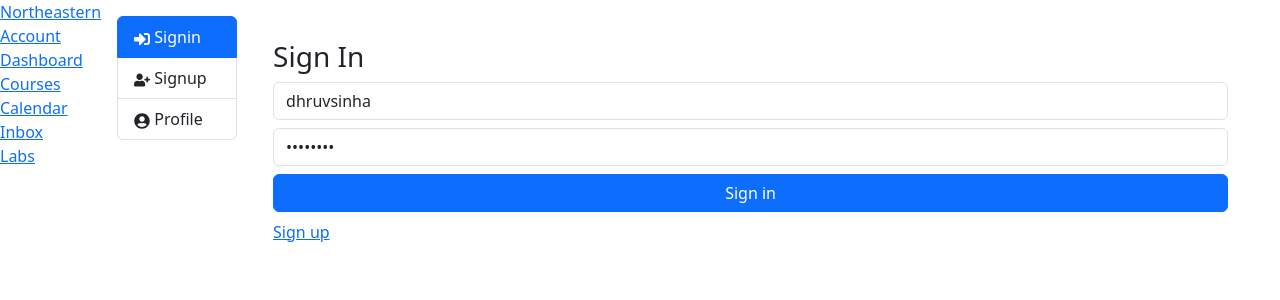
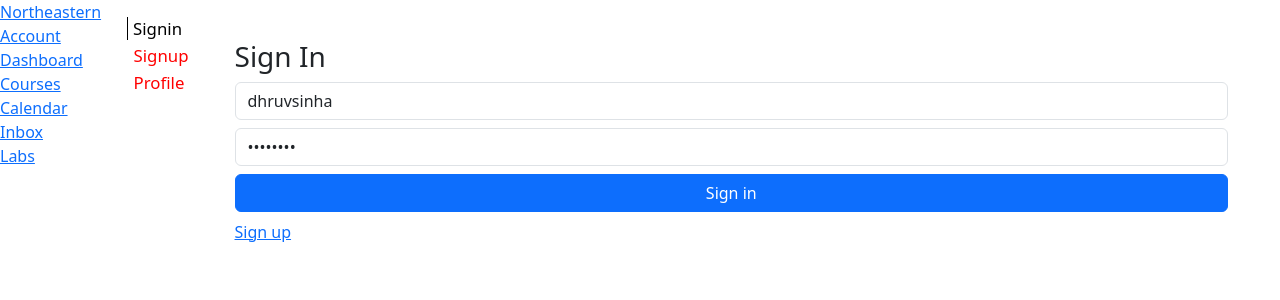
Before and after one commit to ruvy03/kambaz-next-js, a Next.js app: page /Account/Signin in a window 1280 px wide. Shown: the top 300 px of the page. Built offline with nearby package versions, Linux system fonts and the light colour scheme.

Commit message:
navigation perfect

```diff
--- a/app/(Kambaz)/Account/Navigation.tsx
+++ b/app/(Kambaz)/Account/Navigation.tsx
@@ -1,28 +1,51 @@
-"use client";
 import Link from "next/link";
-import { usePathname } from "next/navigation";
-import { ListGroup, ListGroupItem } from "react-bootstrap";
-import { FaSignInAlt, FaUserCircle, FaUserPlus } from "react-icons/fa";
 
 export default function AccountNavigation() {
-  const pathname = usePathname();
-  const links = [
-    { label: "Signin", path: "/Account/Signin", icon: <FaSignInAlt /> },
-    { label: "Signup", path: "/Account/Signup", icon: <FaUserPlus /> },
-    { label: "Profile", path: "/Account/Profile", icon: <FaUserCircle /> },
-  ];
   return (
-    <ListGroup id="wd-account-navigation" style={{ width: 120 }}>
-      {links.map((link) => (
-        <ListGroupItem
-          key={link.path}
-          as={Link}
-          href={link.path}
-          active={pathname.includes(link.path)}
-        >
-          {link.icon} {link.label}
-        </ListGroupItem>
-      ))}
-    </ListGroup>
+    <div id="wd-account-navigation">
+      <Link
+        href="/Account/Signin"
+        style={{
+          textDecoration: "none",
+          fontSize: "1.05em",
+          paddingLeft: "10px",
+          paddingRight: "10px",
+          color: "black",
+          marginBottom: "2px",
+          display: "block",
+        }}
+      >
+        <span style={{ borderLeft: "1.5px solid black", paddingLeft: "5px" }}>
+          Signin
+        </span>
+      </Link>
+      <Link
+        href="/Account/Signup"
+        style={{
+          textDecoration: "none",
+          fontSize: "1.05em",
+          paddingLeft: "10px",
+          paddingRight: "10px",
+          color: "red",
+          marginBottom: "2px",
+          display: "block",
+        }}
+      >
+        <span style={{ paddingLeft: "6.5px" }}>Signup</span>
+      </Link>
+      <Link
+        href="/Account/Profile"
+        style={{
+          textDecoration: "none",
+          fontSize: "1.05em",
+          paddingLeft: "10px",
+          paddingRight: "10px",
+          color: "red",
+          display: "block",
+        }}
+      >
+        <span style={{ paddingLeft: "6.5px" }}>Profile</span>
+      </Link>
+    </div>
   );
 }
```
